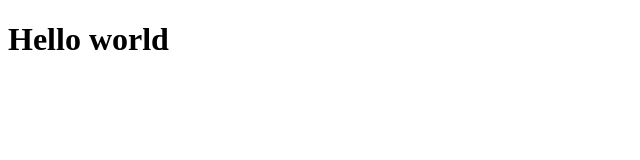
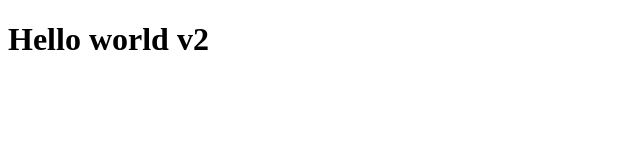
Before and after one commit to rodriguestul/guacamole, a plain HTML site: page index.html in a window 1280 px wide. Shown: the full height of the page, 0-640 px from the left. Drawn offline with Linux system fonts and the light colour scheme.

Commit message:
third repo

```diff
--- a/index.html
+++ b/index.html
@@ -7,6 +7,6 @@
     <title>Hello World Test Page</title>
   </head>
   <body>
-    <h1>Hello world</h1>
+    <h1>Hello world v2</h1>
   </body>
 </html>
```
